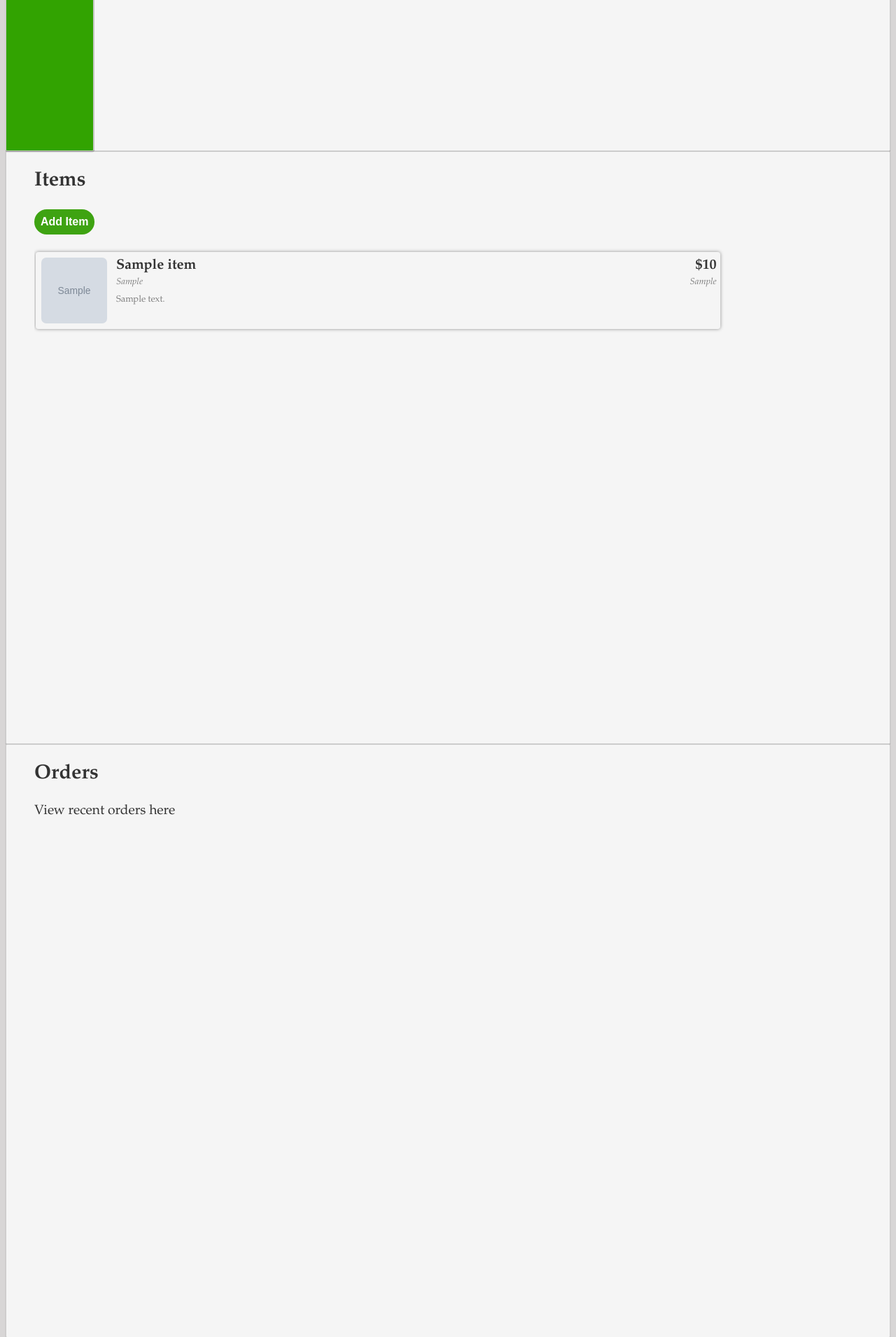
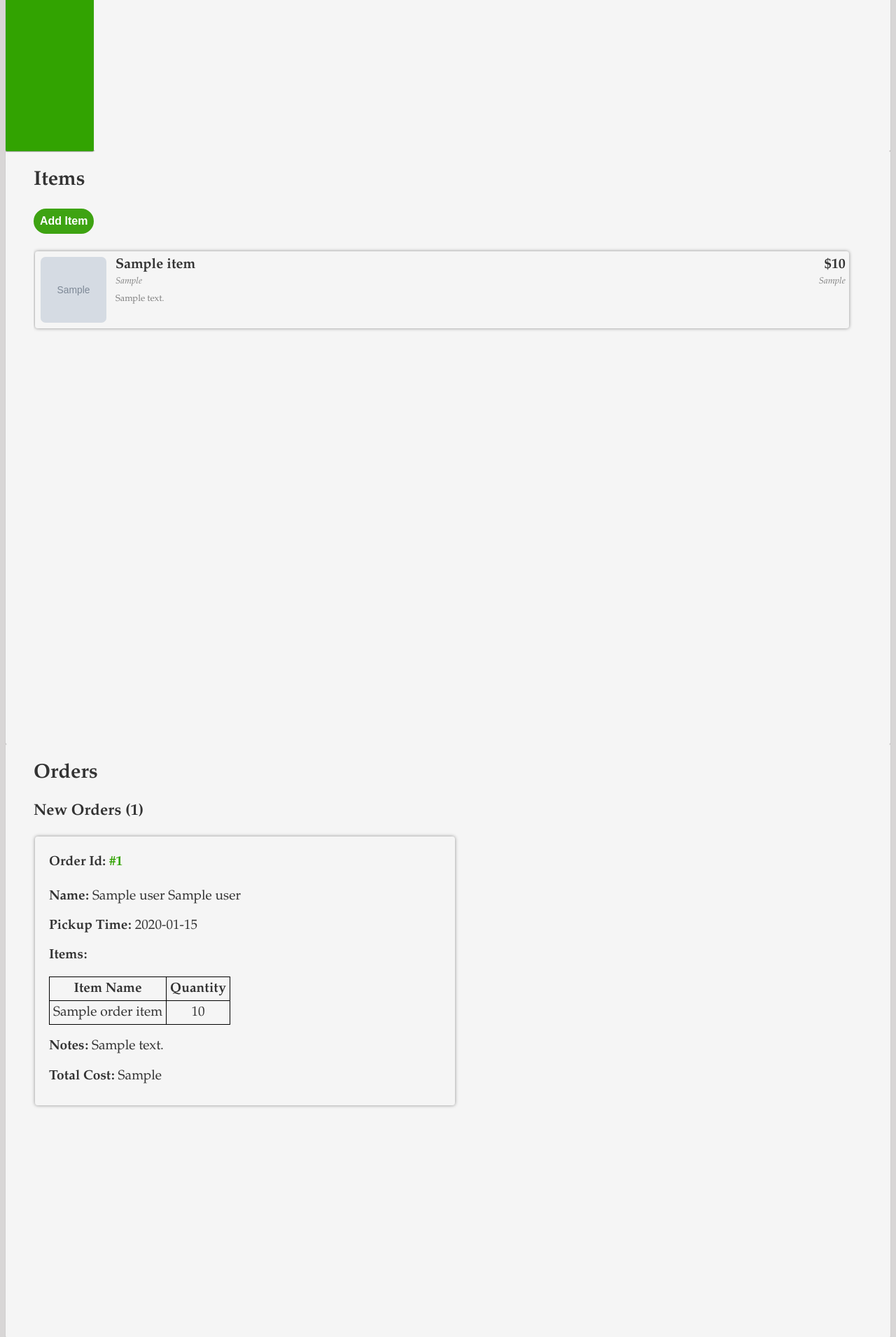
Before and after one commit to shanbhag10/lunchbox, a Flask app: template templates/chef_home.html in a window 1280 px wide. Shown: the part 640-2550 px from the top of the page at 70% size. Run offline with Flask 2, Linux system fonts and the light colour scheme; the template is opened without the code that fills it: most values are stand-ins (such as "Sample title", 1, 10 or a date in 2020); grey boxes marked "Sample" are stand-in pictures.

Commit message:
Add Order Features

```diff
--- a/app.py
+++ b/app.py
@@ -22,8 +22,10 @@ Session(app)
 
 from db.user import *
 from db.item import *
+from db.order import *
 from controller.user import *
 from controller.item import *
+from controller.order import *
 from helpers.validator import *
 from helpers.db_mapper import *
 from helpers.s3 import *
@@ -87,14 +89,34 @@ def home(page):
         meals = get_meals_for_chef(session['user_id'])
         meals_dicts = meals_to_dicts(meals)
 
-        return render_template('chef_home.html', user_profile=user_profile, items_dicts=items_dicts, meals_dicts=meals_dicts, page=page)
+        users_for_orders = {}
+        orders_dicts = {}
+        orders = get_orders_for_chef(session['user_id'])
+        if orders != None:
+            for order in orders:
+                users_for_orders[order.id] = get_user_by_id(order.user_id)
+
+            orders_dicts = orders_to_dicts(orders, users_for_orders)
+
+        return render_template('chef_home.html', user_profile=user_profile, items_dicts=items_dicts, meals_dicts=meals_dicts, page=page, orders_dicts=orders_dicts)
 
     meals = get_upcoming_meals()
     meals_dicts = meals_by_chef(meals)
+    orders = get_orders_for_user(session['user_id'])
+
+    chefs = []
+    if orders != None:
+        orders_dicts = {}
+        chefs_for_orders = {}
+        for order in orders:
+            chefs_for_orders[order.id] = get_user_by_id(order.chef_id)
+
+        orders_dicts = orders_to_dicts(orders, chefs_for_orders)
 
     chefs = get_users_by_ids(meals_dicts.keys())
 
-    return render_template('user_home.html', user_profile=user_profile, meals_dicts=meals_dicts, chefs=chefs, page=page)
+    return render_template('user_home.html', user_profile=user_profile, meals_dicts=meals_dicts, chefs=chefs, page=page, orders_dicts=orders_dicts)
+
 
 @app.route('/add_item', methods=['POST', 'GET'])
 def add_item():
@@ -118,5 +140,12 @@ def add_meal():
         add_new_meal(request.form, session['user_id'])
         return redirect(url_for('home', page='todays_menu'))
 
+
+@app.route('/place_order', methods=['POST', 'GET'])
+def place_order():
+    if request.method == 'POST':
+        place_new_order(request.form, session['user_id'])
+        return redirect(url_for('home', page='orders'))
+
 if __name__ == '__main__':
     app.run(debug=True)
--- a/controller/item.py
+++ b/controller/item.py
@@ -1,6 +1,7 @@
 import db.item as item_db
 from db.item import *
 import datetime
+
 
 def create_new_item(request, chef_id, pic_url):
     item = item_db.Item(
@@ -30,5 +31,6 @@ def add_new_meal(request, user_id):
 def get_meals_for_chef(chef_id):
     return item_db.get_meals_by_chef(chef_id)
 
+
 def get_upcoming_meals():
     return item_db.get_upcoming_meals()
--- a/db/item.py
+++ b/db/item.py
@@ -6,7 +6,7 @@ class Item(db.Model):
     __tablename__ = 'items'
     id = db.Column(db.Integer, primary_key=True)
     chef_id = db.Column(db.Integer)
-    name = db.Column(db.String(200))
+    name = db.Column(db.String(200), unique=True, index=True)
     item_type = db.Column(db.String(200))
     cost = db.Column(db.Float)
     description = db.Column(db.Text())
--- a/static/home.css
+++ b/static/home.css
@@ -8,7 +8,6 @@ body {
 /* vertical panel */
 .tab {
     float: left;
-    border: 1px solid #ccc;
     background-color: rgb(50, 163, 1);
     border-radius: 2px;
     width: 10%;
@@ -46,7 +45,6 @@ body {
     padding-left: 40px;
     display: block;
     background-color: rgb(245, 245, 245);
-    border: 1px solid #ccc;
     height: 98vh;
     border-radius: 2px;
     box-shadow: 0 1px 1px rgba(0,0,0,0.12), 0 1px 1px rgba(0,0,0,0.24);
@@ -79,6 +77,7 @@ th, td {
 input[type='text'],
 input[type='time'],
 input[type='date'],
+input[type='number'],
 textarea {
 	display: block;
 	width: 100%;
@@ -93,6 +92,10 @@ textarea {
 input[type=checkbox]
 {
   -webkit-appearance:checkbox;
+}
+
+input[type='number'] {
+    width: 40%;
 }
 
 .heading {
@@ -132,6 +135,7 @@ img {
 .profile_pic {
     width: 150px;
     height: 150px;
+    margin-bottom: 20px;
 }
 
 /* items */
@@ -150,6 +154,38 @@ img {
     overflow: scroll;
 }
 
+.order {
+    width: 95%;
+    box-shadow: 0 0 5px rgba(0, 0, 0, 0.42);
+    min-height: 110px;
+    border-radius: 4px;
+    margin: 15px 0px 15px 2px;
+    padding: 0px 20px 0px 20px;
+    overflow: scroll;
+    max-width: 600px;
+}
+
+.order_items,
+table.order_items td,
+table.order_items tr,
+table.order_items th {
+    border-collapse: collapse;
+    border: 1px solid black;
+    text-align: center;
+    padding: 5px;
+}
+
+.order_pic {
+    float: right;
+    width: 60px;
+    height: 60px;
+    padding: 0;
+    margin-top: 15px;
+    border-radius: 50%;
+    border-style: solid;
+    border-width: 1px;
+}
+
 .item_pic {
     width: 100px;
     height: 100px;
@@ -163,7 +199,7 @@ img {
     float: left;
     border-radius: 50%;
     border-style: solid;
-    border-width: 2px;
+    border-width: 1px;
     padding: 0;
     margin: 8px;
 }
@@ -221,6 +257,15 @@ img {
     font-size: 14px;
 }
 
+.meal_time {
+    padding-top: 10px;
+}
+
+.place_order {
+    float: right;
+    margin: 0px 4vw 15px 0px;
+}
+
 
 @media screen and (max-width: 600px) {
     .tabcontent {
@@ -264,6 +309,12 @@ img {
         margin: 6px;
     }
 
+    .order_pic {
+        float: right;
+        width: 40px;
+        height: 40px;
+    }
+
     .chef_name {
         font-size: 11px;
     }
@@ -300,6 +351,10 @@ img {
     .item_description {
         font-size: 9px;
     }
+
+    .order {
+        padding: 0px 10px 0px 10px;
+    }
 }
 
 @media screen and (min-width: 1000px) {
@@ -315,10 +370,6 @@ img {
         padding: 20px 20px;
     }
 
-    .item {
-        width: 80%;
-    }
-
     .item_title {
         width: 70%;
     }
--- a/templates/chef_home.html
+++ b/templates/chef_home.html
@@ -167,7 +167,44 @@
 
     <div id="Orders" class="tabcontent">
       <h2>Orders</h2>
-      <p>View recent orders here</p>
+      {% if orders_dicts %}
+        <h3>New Orders ({{orders_dicts['Placed']|length}})</h3>
+          {% for orders_dict in orders_dicts['Placed'] %}
+          <div class="order">
+            {% if orders_dict['User']['Profile Picture'] %}
+            <div>
+              <img class="order_pic" src="{{ orders_dict['User']['Profile Picture'] }}"/>
+            </div>
+            {% endif %}
+            <h4>Order Id: <span class="green">#{{ orders_dict['Id'] }}</span></h4>
+            <p> <b>Name:</b> {{ orders_dict['User']['First Name'] }} {{ orders_dict['User']['Last Name'] }}</p>
+            <p> <b>Pickup Time:</b> {{ orders_dict['Pickup Time'] }}</p>
+            <p> <b>Items: </b> </p>
+            <table class="order_items">
+              <tr>
+                <th>Item Name</th>
+                <th>Quantity</th>
+              </tr>
+              {% for item in orders_dict['Order Items'] %}
+              <tr>
+                <td>{{ item['Item Name']}}</td>
+                <td>{{ item['Quantity']}}</td>
+              </tr>
+              {% endfor %}
+            </table>
+            {% if orders_dict['Notes'] %}
+            <p> <b>Notes:</b> {{ orders_dict['Notes'] }}</p>
+            {% endif %}
+            <p> <b>Total Cost:</b> {{ orders_dict['Total Cost'] }}</p>
+
+            {% for order_items in orders_dicts['Order Items'] %}
+              <h6></h6>
+            {% endfor %}
+          </div>
+          {% endfor %}
+      {% else %}
+          <p>No new orders</p>
+      {% endif %}
     </div>
 
     <div id="Dashboard" class="tabcontent">
```
Also changed, not shown: controller/order.py (added, +49 -0 lines), db/order.py (added, +74 -0 lines), helpers/db_mapper.py (+38 -0 lines), templates/user_home.html (+84 -5 lines), README.md.
